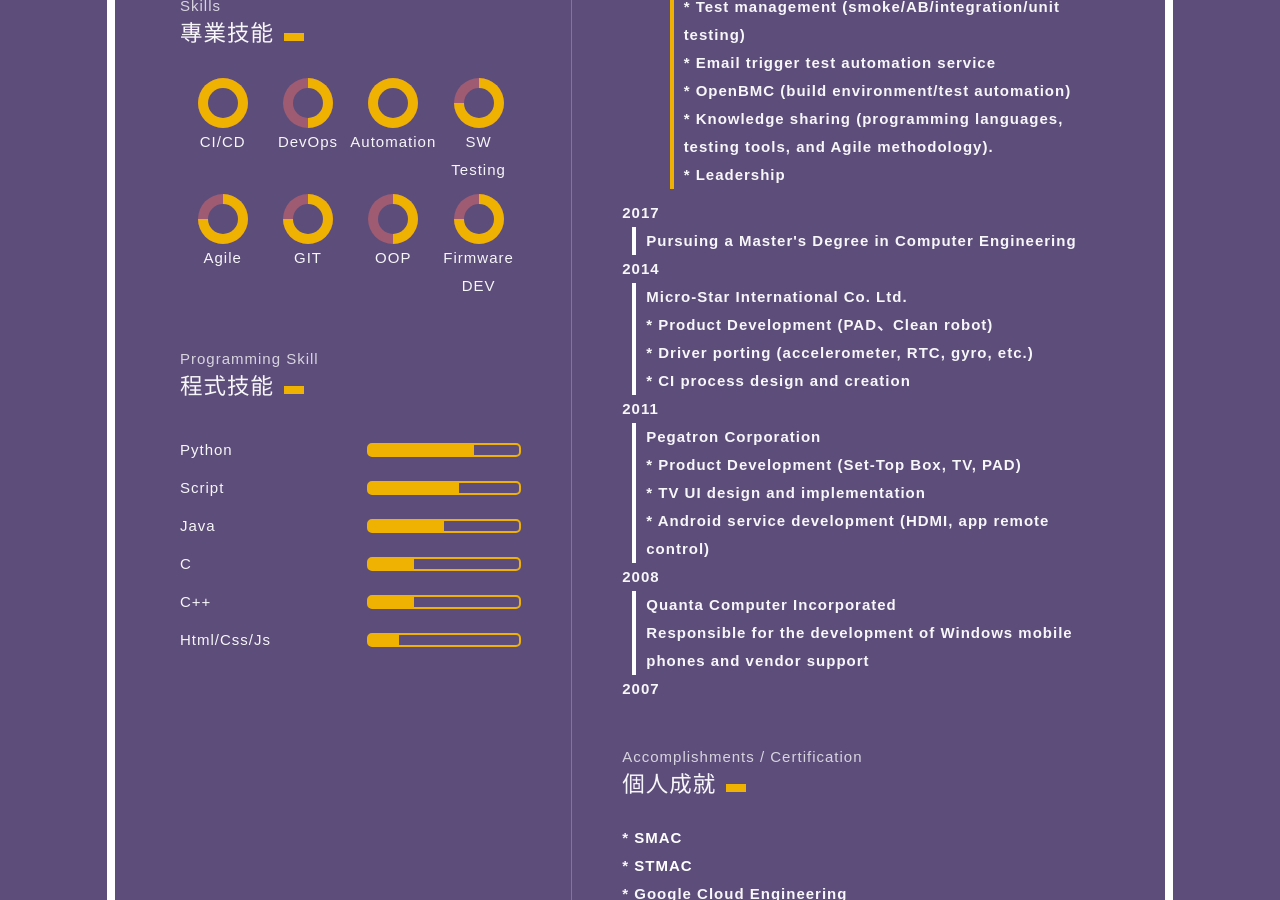
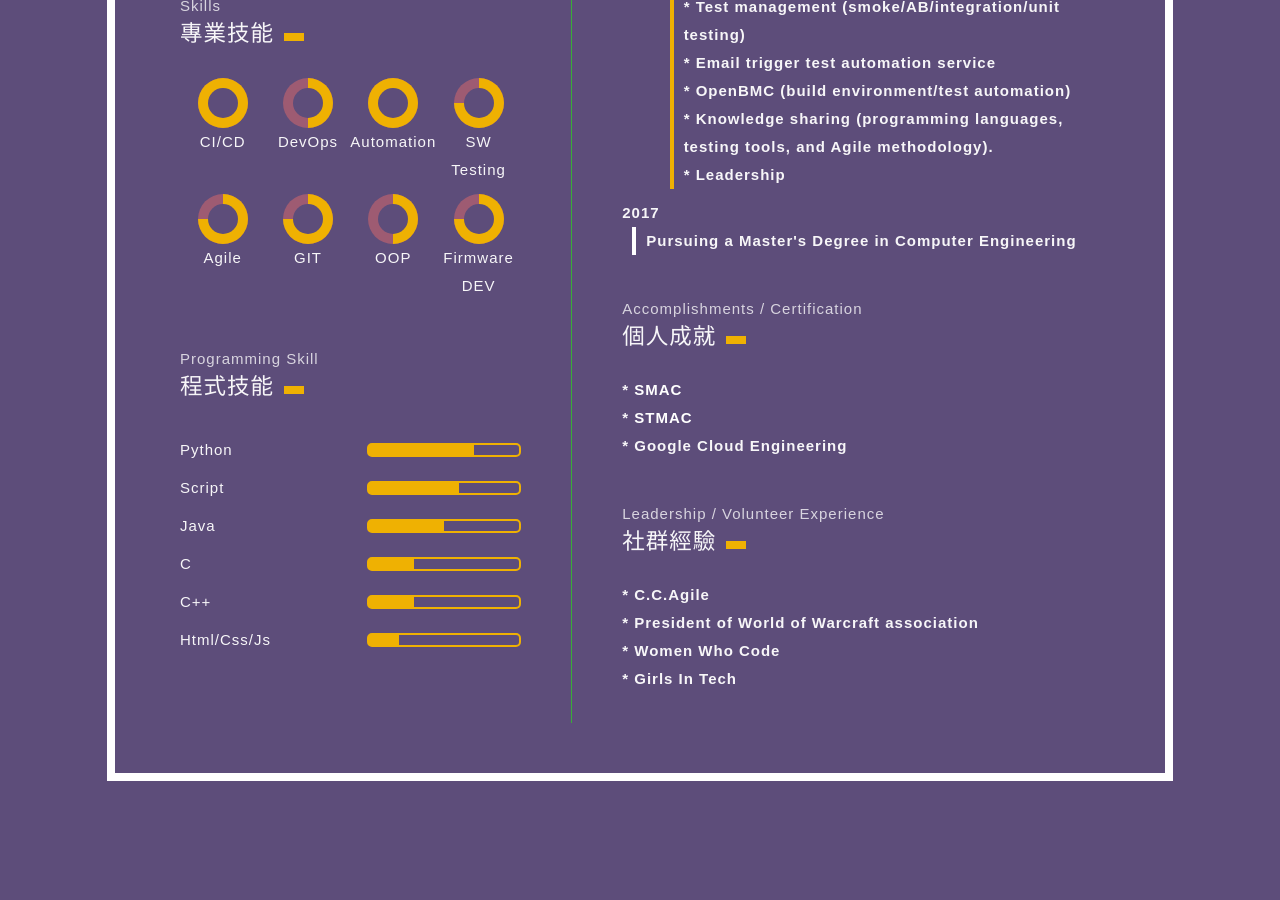
Before and after one commit to gitmaruneko/gitmaruneko.github.io, a Jekyll site: the page personal.html, which Jekyll copies as it is, in a window 1280 px wide and 900 px high, scrolled down 590 px. Built offline with Jekyll 4.4.1, drawn with Linux system fonts in a browser that asks for light colours; after the commit the page ends 1429 px from its top, so only the background shows below that.

Commit message:
Update resume

```diff
--- a/personal.html
+++ b/personal.html
@@ -166,30 +166,6 @@
               <li>Pursuing a Master's Degree in Computer Engineering</li>
           </ul>
         </li>
-        <li class="year">2014
-          <ul>
-            <li><b>Micro-Star International Co. Ltd.</b></li>
-            <li>* Product Development (PAD、Clean robot)</li>
-            <li>* Driver porting (accelerometer, RTC, gyro, etc.)</li>
-            <li>* CI process design and creation</li>
-          </ul>
-        </li>
-        <li class="year">2011
-          <ul>
-            <li><b>Pegatron Corporation</b></li>
-            <li> * Product Development (Set-Top Box, TV, PAD)</li>
-            <li> * TV UI design and implementation</li>
-            <li> * Android service development (HDMI, app remote control)</li>
-          </ul>
-        </li>
-        <li class="year">2008
-          <ul>
-            <li><b>Quanta Computer Incorporated</b></li>
-            <li>Responsible for the development of Windows mobile phones and vendor support</li>
-          </ul>
-        </li>
-        <li class="year">2007
-        </li>
       </ul>
     </div>
 
```
